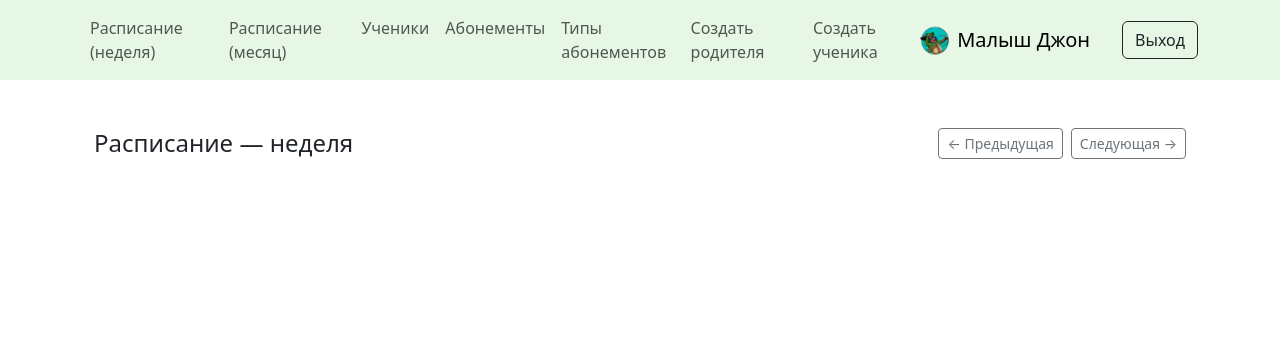
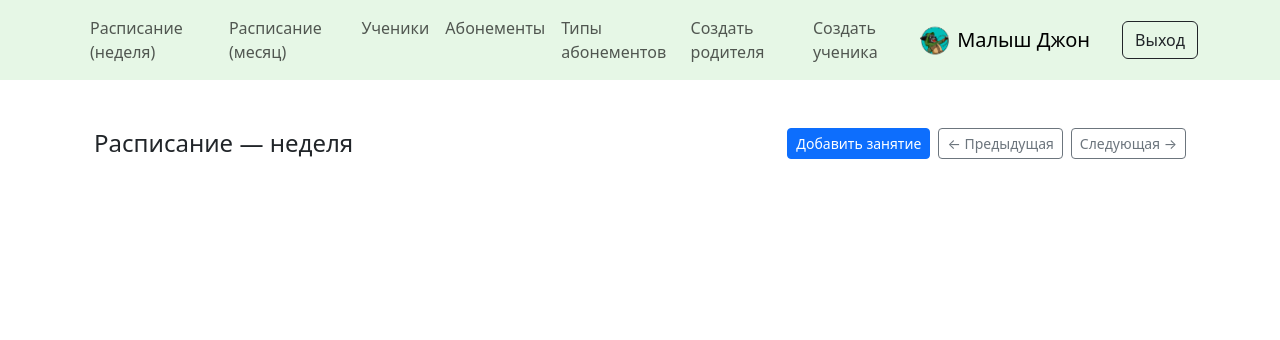
Before and after one commit to DanteJet/littlejohn, a Django app: page /sessions/create/ in a window 1280 px wide. Shown: the top 340 px of the page. Run offline with Django 5.2, Linux system fonts and the light colour scheme; a user stored in the database is signed in; tables that the repository leaves empty hold one stand-in row (values such as "Sample post").

Commit message:
Add monthly repeat option for sessions

```diff
--- a/core/forms.py
+++ b/core/forms.py
@@ -52,6 +52,7 @@ class StudentForm(forms.ModelForm):
     def __init__(self, *args, **kwargs):
         super().__init__(*args, **kwargs)
         self.fields['parent'].queryset = User.objects.filter(groups__name='Parent').order_by('username')
+        self.fields['student_type'].initial = 'child'
         if self.instance and self.instance.pk:
             self.fields['student_type'].initial = 'adult' if self.instance.is_adult else 'child'
             if self.instance.is_adult and self.instance.account_user:
@@ -161,11 +162,20 @@ class SubscriptionForm(forms.ModelForm):
         fields = ['child', 'sub_type', 'lessons_remaining', 'price', 'paid']
 
 class TrainingSessionForm(forms.ModelForm):
+    fill_month = forms.BooleanField(
+        required=False,
+        label='Заполнить на месяц',
+        widget=forms.CheckboxInput(attrs={'class': 'form-check-input'})
+    )
+
     class Meta:
         model = TrainingSession
         fields = ['start', 'duration_minutes', 'participants', 'notes']
         widgets = {
-            'start': forms.DateTimeInput(attrs={'type': 'datetime-local'}),
+            'start': forms.DateTimeInput(attrs={'type': 'datetime-local', 'class': 'form-control'}),
+            'duration_minutes': forms.NumberInput(attrs={'class': 'form-control'}),
+            'participants': forms.SelectMultiple(attrs={'class': 'form-select'}),
+            'notes': forms.Textarea(attrs={'class': 'form-control', 'rows': 2}),
         }
 
 class AddVisitForm(forms.Form):
--- a/core/templates/admin/sessions_week.html
+++ b/core/templates/admin/sessions_week.html
@@ -13,6 +13,9 @@
     </h4>
 
     <div class="d-flex gap-2">
+      <a class="btn btn-sm btn-primary" data-bs-toggle="collapse" href="#sessionForm" role="button" aria-expanded="false" aria-controls="sessionForm">
+        Добавить занятие
+      </a>
       <a class="btn btn-sm btn-outline-secondary"
          href="{% url 'sessions_week' %}{% if prev_start %}?start={{ prev_start|date:'Y-m-d' }}{% endif %}">
         ← Предыдущая
@@ -21,6 +24,24 @@
          href="{% url 'sessions_week' %}{% if next_start %}?start={{ next_start|date:'Y-m-d' }}{% endif %}">
         Следующая →
       </a>
+    </div>
+  </div>
+
+  <div class="collapse mb-3" id="sessionForm">
+    <div class="card card-body">
+      <form method="post" action="{% url 'session_create' %}">
+        {% csrf_token %}
+        <div class="row g-2">
+          <div class="col-md-3">{{ form.start.label_tag }}{{ form.start }}</div>
+          <div class="col-md-2">{{ form.duration_minutes.label_tag }}{{ form.duration_minutes }}</div>
+          <div class="col-md-4">{{ form.participants.label_tag }}{{ form.participants }}</div>
+          <div class="col-md-3">{{ form.notes.label_tag }}{{ form.notes }}</div>
+          <div class="col-md-3 form-check mt-2">{{ form.fill_month }} {{ form.fill_month.label_tag }}</div>
+        </div>
+        <div class="mt-3">
+          <button type="submit" class="btn btn-primary btn-sm">Сохранить</button>
+        </div>
+      </form>
     </div>
   </div>
 
--- a/core/views.py
+++ b/core/views.py
@@ -144,7 +144,21 @@ def session_create(request):
     if request.method == 'POST':
         form = TrainingSessionForm(request.POST)
         if form.is_valid():
-            form.save()
+            session = form.save()
+            if form.cleaned_data.get('fill_month'):
+                start = session.start
+                duration = session.duration_minutes
+                notes = session.notes
+                participants = session.participants.all()
+                next_start = start + timedelta(days=7)
+                while next_start.month == start.month:
+                    new_session = TrainingSession.objects.create(
+                        start=next_start,
+                        duration_minutes=duration,
+                        notes=notes,
+                    )
+                    new_session.participants.set(participants)
+                    next_start += timedelta(days=7)
             messages.success(request, 'Занятие создано')
             return redirect('sessions_week')
     else:
```
